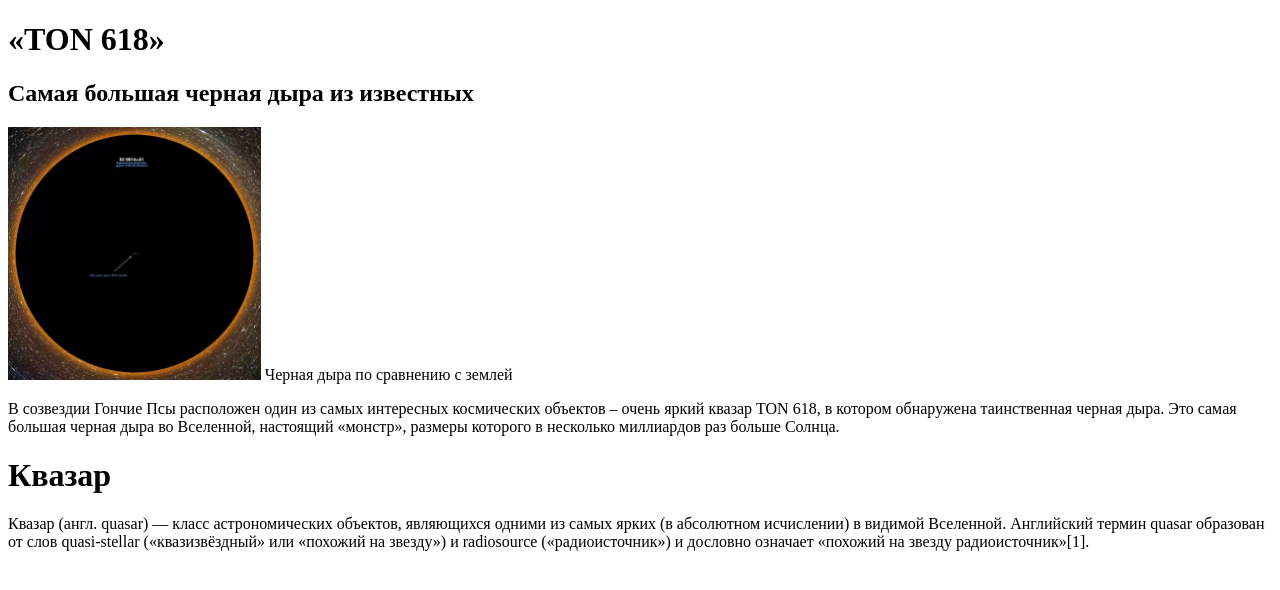
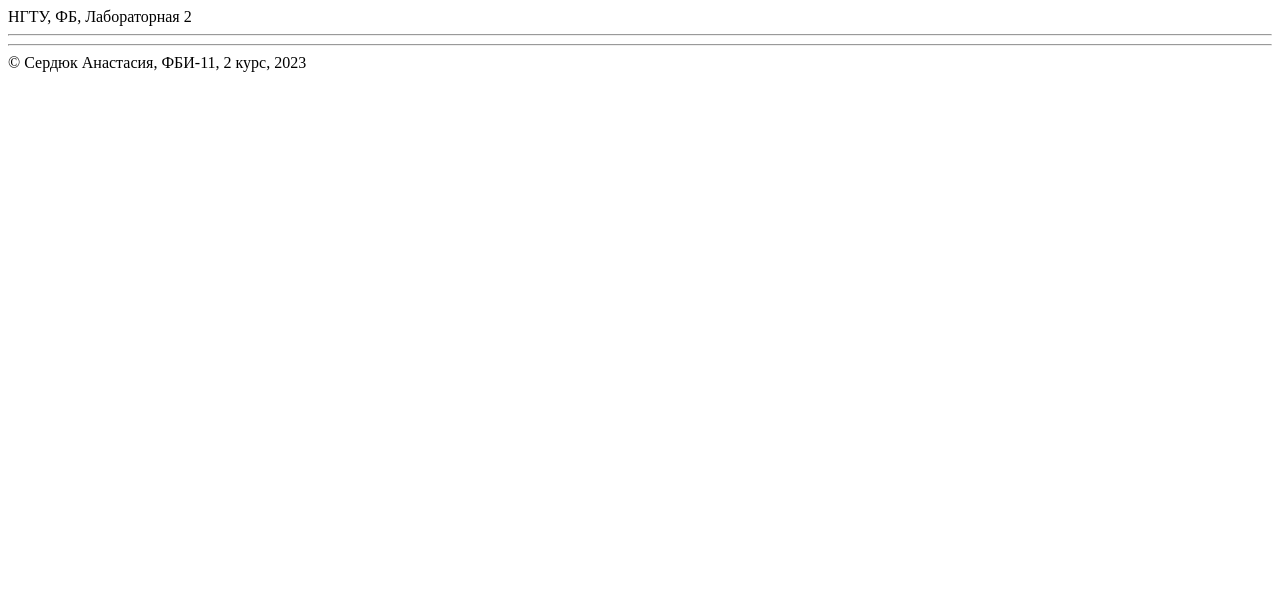
Before and after one commit to N0RDIKA/web-programming-labs, a plain HTML site: page labl2.html in a window 1280 px wide. Drawn offline with Linux system fonts and the light colour scheme.

Commit message:
Заготовка

```diff
--- a/labl2.html
+++ b/labl2.html
@@ -1,4 +1,4 @@
-<!doctype html>
+<!DOCTYPE html>
 <html>
     <head>
         <meta charset="utf-8">
@@ -7,33 +7,16 @@
     </head>
 
     <body>
-        <h1>«TON 618»</h1>
+        <header>
+            НГТУ, ФБ, Лабораторная 2
+            <hr>
+        </header>
 
+        <main></main>
 
-        <h2>Самая большая черная дыра из известных</h2>
-
-
-
-        <p>
-
-            <img src="Dblra.jpg" width="20%">
-            Черная дыра по сравнению с землей
-        </p>
-
-        <p>
-            В созвездии Гончие Псы расположен один из самых интересных космических объектов – очень яркий квазар TON 618, в котором обнаружена таинственная
-            черная дыра. Это самая большая черная дыра во Вселенной, настоящий «монстр», размеры которого в несколько миллиардов раз больше Солнца.
-
-        </p>
-
-        <h1>Квазар</h1>
-
-        <p>
-            Квазар (англ. quasar) — класс астрономических объектов, являющихся одними из самых ярких (в абсолютном исчислении) в видимой Вселенной. Английский термин quasar образован от слов quasi-stellar
-            («квазизвёздный» или «похожий на звезду») и radiosource («радиоисточник») и дословно означает «похожий на звезду радиоисточник»[1].
-
-
-        </p>
-
+        <footer>
+            <hr>
+            &copy; Сердюк Анастасия, ФБИ-11, 2 курс, 2023
+        </footer>
     </body>
 </html>
```
